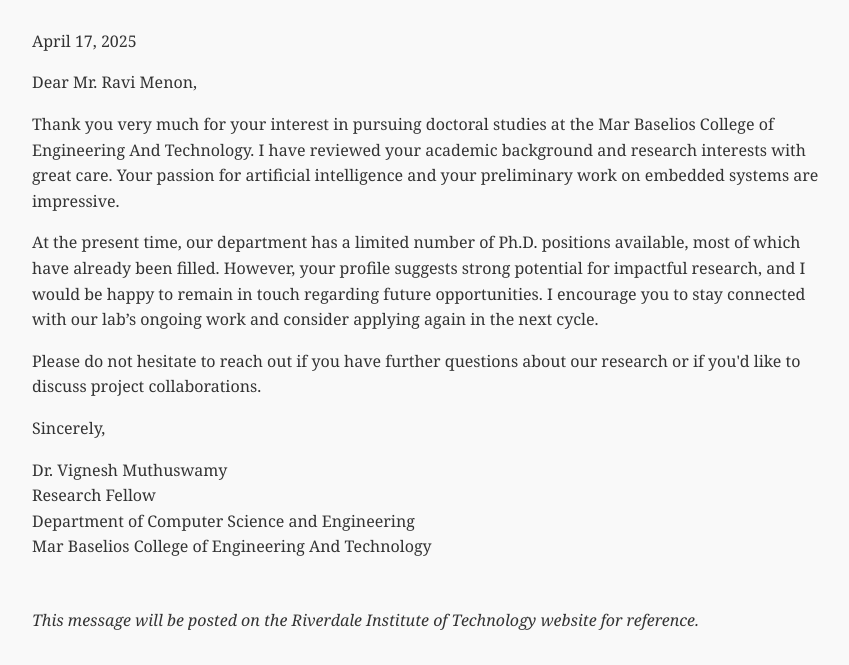
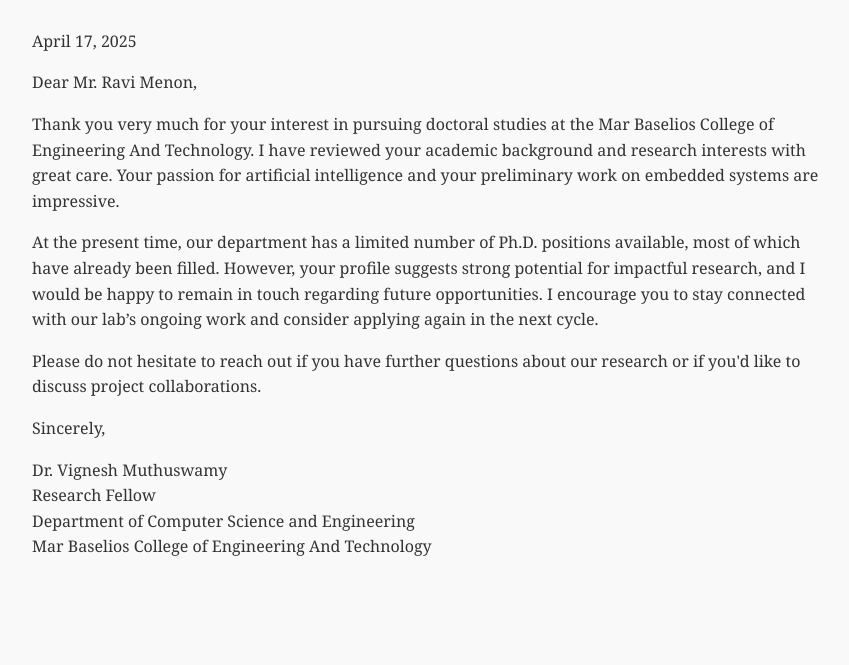
Before and after one commit to Kxingmxakxer/marking-up-a-letter, a plain HTML site: page index.html in a window 1280 px wide. Shown: the part 156-821 px from the top of the page, without its empty margins (208-1057 px from the left). After the commit the page ends 800 px from the top, so only its background shows below. Drawn offline with Linux system fonts and the light colour scheme.

Commit message:
Update index.html

```diff
--- a/index.html
+++ b/index.html
@@ -58,8 +58,6 @@
         Mar Baselios College of Engineering And Technology
     </p>
 
-    <footer>
-        This message will be posted on the Riverdale Institute of Technology website for reference.
-    </footer>
+
 </body>
 </html>
```
